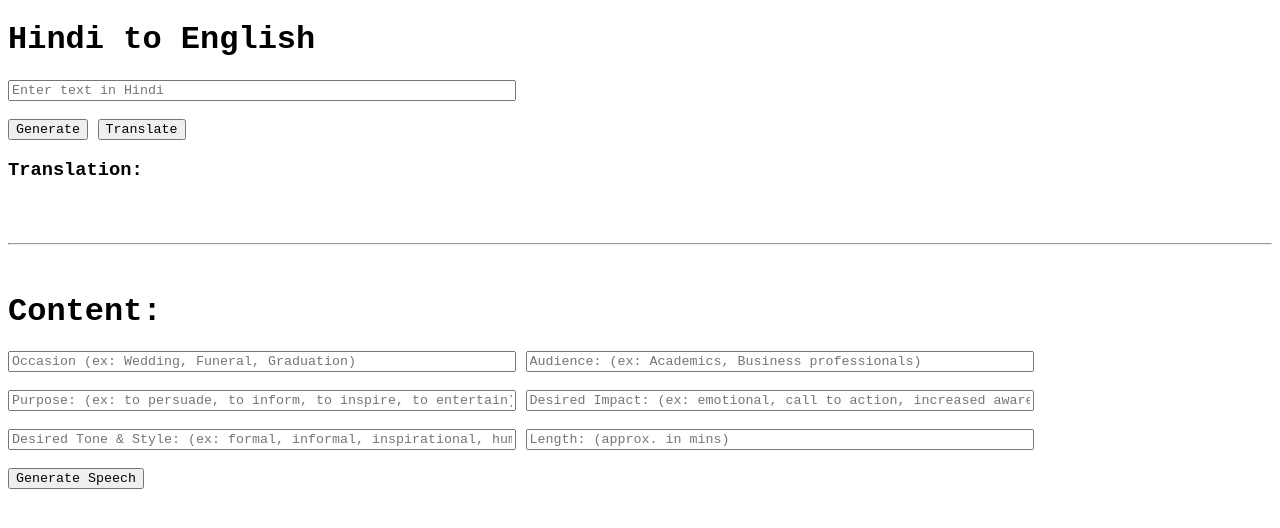
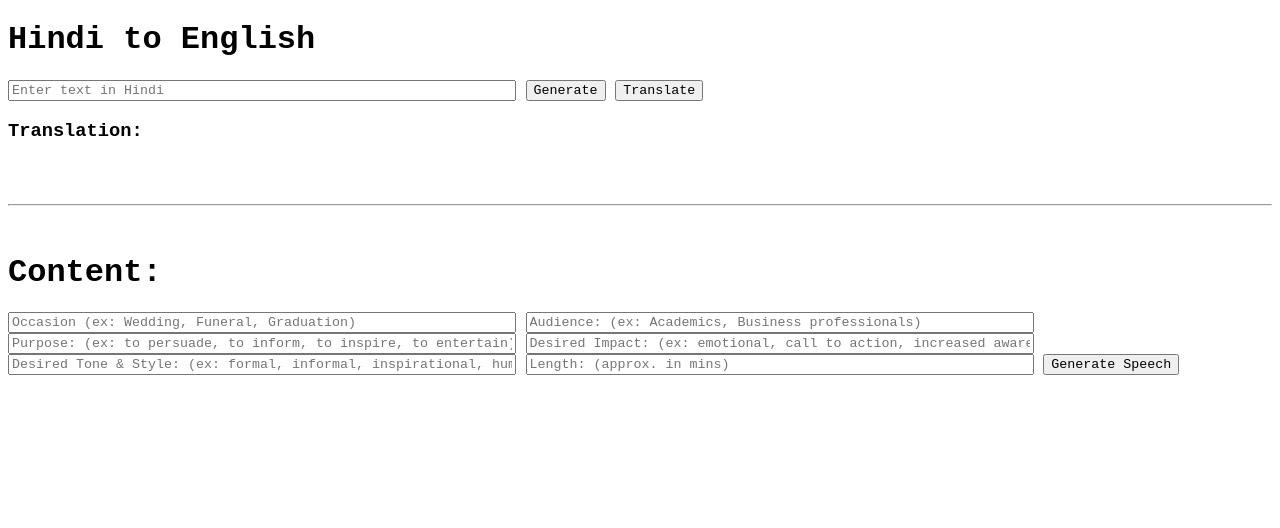
Before and after one commit to jyotirmay-exe/adhicrat-ai-backend, a website: page index.html in a window 1280 px wide. Drawn offline with Linux system fonts and the light colour scheme.

Commit message:
page update

```diff
--- a/index.html
+++ b/index.html
@@ -3,7 +3,7 @@
 <head>
     <meta charset="UTF-8">
     <meta name="viewport" content="width=device-width, initial-scale=1.0">
-    <title>Hindi to English Translator</title>
+    <title>Adhicrat AI</title>
 </head>
 <body>
     <style>
@@ -12,7 +12,7 @@
         }
     </style>
     <h1>Hindi to English</h1>
-    <input type="text" id="field" placeholder="Enter text in Hindi" style="width: 500px;"><br> <br>
+    <input type="text" id="field" placeholder="Enter text in Hindi" style="width: 500px;">
     <button onclick="generateText()">Generate</button>
     <button onclick="translateText()">Translate</button>
 
@@ -23,12 +23,12 @@
     <br>
     <h1>Content:</h1>
     <input type="text" id="occasion" placeholder="Occasion (ex: Wedding, Funeral, Graduation)" style="width: 500px;">
-    <input type="text" id="audience" placeholder="Audience: (ex: Academics, Business professionals)" style="width: 500px;"> <br> <br>
+    <input type="text" id="audience" placeholder="Audience: (ex: Academics, Business professionals)" style="width: 500px;">
     <input type="text" id="purpose" placeholder="Purpose: (ex: to persuade, to inform, to inspire, to entertain)" style="width: 500px;">
-    <input type="text" id="desiredImpact" placeholder="Desired Impact: (ex: emotional, call to action, increased awareness)" style="width: 500px;"> <br> <br>
+    <input type="text" id="desiredImpact" placeholder="Desired Impact: (ex: emotional, call to action, increased awareness)" style="width: 500px;">
     <input type="text" id="speakerRole" placeholder="Desired Tone & Style: (ex: formal, informal, inspirational, humorous)" style="width: 500px;">
     <input type="text" id="duration" placeholder="Length: (approx. in mins)" style="width: 500px;">
-    <br> <br>
+
     <button onclick="genSpeech()">Generate Speech</button>
     <p id="content"></p>
 
```
